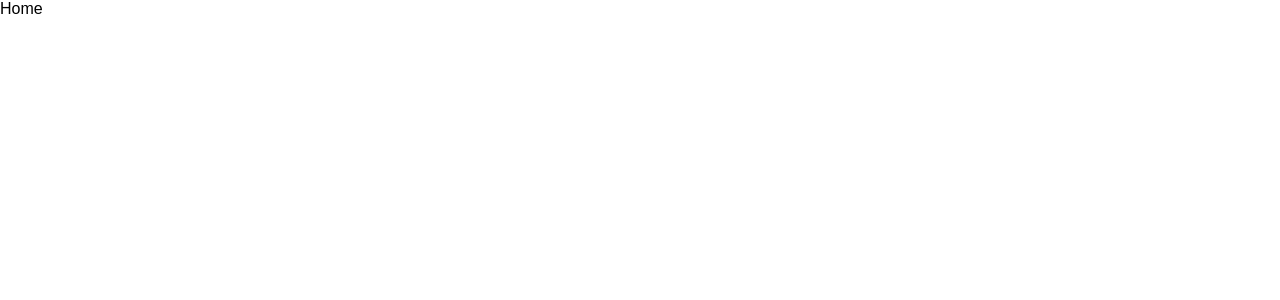
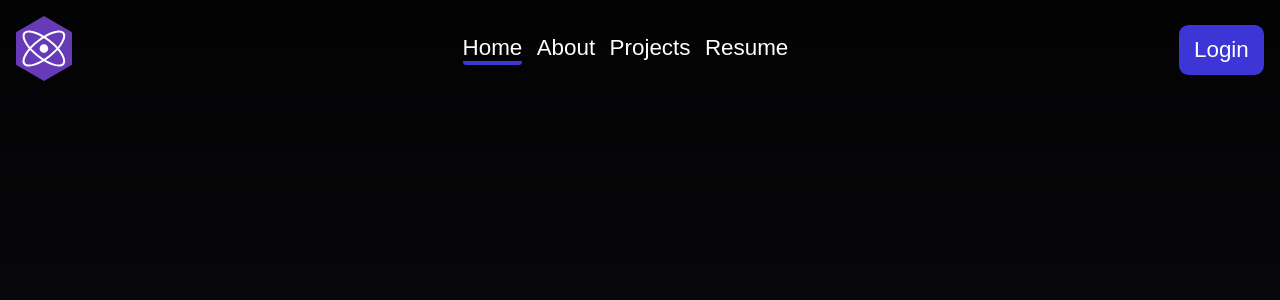
Before and after one commit to Verdanix/Verdanix, a React (Vite) app in the folder frontend/: page / in a window 1280 px wide. Shown: the top 300 px of the page. Built offline with nearby package versions, Linux system fonts and the light colour scheme.

Commit message:
Finished responsive header
- Added XS, SM, MD, and LG sizes

```diff
--- a/frontend/package.json
+++ b/frontend/package.json
@@ -11,11 +11,17 @@
     "format": "prettier --write ."
   },
   "dependencies": {
+    "@emotion/react": "^11.14.0",
+    "@emotion/styled": "^11.14.0",
     "@fontsource-variable/inter": "^5.1.0",
+    "@mui/icons-material": "^6.2.0",
+    "@mui/material": "^6.2.0",
     "@vitejs/plugin-react": "^4.3.4",
     "dotenv": "^16.4.7",
     "react": "^19.0.0",
     "react-dom": "^19.0.0",
+    "react-resize-detector": "^12.0.1",
+    "react-responsive": "^10.0.0",
     "react-router": "^7.0.2"
   },
   "devDependencies": {
--- /dev/null
+++ b/frontend/src/components/Navbar.jsx
@@ -0,0 +1,74 @@
+
+import { useResizeDetector } from 'react-resize-detector';
+import logo from '../assets/logo.svg'
+import { md } from '../variables';
+import './Navbar.scss';
+
+import { useState } from 'react';
+
+function MobileNavbar({ activeName }) {
+    const [menuOpen, setMenuOpen] = useState(false);
+
+    return (
+        <>
+            <nav id='mobile-nav'>
+                <a href='/'>
+                    <img id='header-logo' src={logo} alt="Mason Root's Logo" />
+                </a>
+
+                <div className='hamburger' onClick={() => setMenuOpen(!menuOpen)}>
+                    <div className='burger burger1'></div>
+                    <div className='burger burger2'></div>
+                    <div className='burger burger3'></div>
+                </div>
+            </nav>
+            <ul className={`links ${menuOpen ? 'open' : ''}`}>
+                <li className={activeName === 'home' ? 'active' : ''}>
+                    <a href='/'>Home</a>
+                </li>
+                <li className={activeName === 'about' ? 'active' : ''}>
+                    <a href='/about'>About</a>
+                </li>
+                <li className={activeName === 'projects' ? 'active' : ''}>
+                    <a href='/projects'>Projects</a>
+                </li>
+                <li className={activeName === 'resume' ? 'active' : ''}>
+                    <a href='/resume'>Resume</a>
+                </li>
+            </ul>
+        </>
+    )
+}
+
+function DesktopNavbar({ activeName }) {
+    const isHome = activeName === 'home';
+    const isAbout = activeName === 'about';
+    const isProjects = activeName === 'projects';
+    const isResume = activeName === 'resume';
+
+    return (
+        <nav id='desktop-nav'>
+            <a href='/'>
+                <img id='header-logo' src={logo} alt="Mason Root's Logo" />
+            </a>
+            <div id='centerlinks'>
+                <a className={isHome ? 'active' : ''} href='/'>Home</a>
+                <a className={isAbout ? 'active' : ''} href='/about'>About</a>
+                <a className={isProjects ? 'active' : ''} href='/projects'>Projects</a>
+                <a className={isResume ? 'active' : ''} href='/resume'>Resume</a>
+            </div>
+            <a id='loginbutton' href='/login'>Login</a>
+        </nav>
+    )
+}
+export default function Navbar({ activeName }) {
+    const { width, height, ref } = useResizeDetector();
+
+
+    return (
+        <div ref={ref}>
+            {width <= md ? <MobileNavbar activeName={activeName} /> : <DesktopNavbar activeName={activeName} />}
+        </div>
+    )
+
+}
--- /dev/null
+++ b/frontend/src/components/Navbar.scss
@@ -0,0 +1,239 @@
+@use '../styles/variables.scss' as *;
+
+$desktop-font-size: 1.4rem;
+$desktop-font-size2: 1rem;
+$desktop-border-size: 0.25rem;
+
+$xs-mobile-hamburger-menu-size: 1.4rem;
+$mobile-hamburger-menu-size: 2.2rem;
+
+$mobile-links-font-size: 1.2rem;
+
+nav {
+    display: flex;
+    align-items: center;
+}
+
+#header-logo {
+    height: auto;
+}
+
+.links {
+    display: none;
+    position: absolute;
+    top: 0;
+    right: 0;
+    background-color: $primary-color;
+    list-style: none;
+    flex-direction: column;
+    align-items: flex-start;
+    z-index: 9;
+
+    &.open {
+        display: flex;
+        right: 0;
+    }
+
+    li {
+        a {
+            color: white;
+            text-decoration: none;
+            font-size: $mobile-links-font-size;
+            transition: color 0.3s;
+        }
+
+        &.active a {
+            font-weight: bold;
+        }
+
+    }
+}
+
+#mobile-nav {
+    .hamburger {
+        display: inherit;
+        justify-content: space-around;
+        flex-flow: column nowrap;
+        z-index: 10;
+        color: white;
+
+        .burger {
+            background-color: white;
+            transition: all 0.3s linear;
+        }
+    }
+}
+
+#desktop-nav {
+    justify-content: space-between;
+
+    #centerlinks {
+        display: inherit;
+
+        a {
+            color: white;
+            text-decoration: none;
+            transition: color 0.3s;
+
+            &:hover {
+                color: $primary-color;
+            }
+        }
+    }
+
+    #loginbutton {
+        color: white;
+        text-decoration: none;
+        transition: background-color 0.3s, border 0.3s, color 0.3s;
+    }
+}
+
+@media screen and (max-width: $xsm) {
+    #mobile-nav {
+        padding: 0.6rem;
+        justify-content: space-between;
+
+        #header-logo {
+            width: 1.8rem;
+        }
+
+        .hamburger {
+            display: inherit;
+            justify-content: space-around;
+            flex-flow: column nowrap;
+            z-index: 10;
+            color: white;
+            width: $xs-mobile-hamburger-menu-size;
+            height: $xs-mobile-hamburger-menu-size;
+
+            .burger {
+                width: $xs-mobile-hamburger-menu-size;
+                height: 0.25rem;
+                background-color: white;
+                border-radius: 10px;
+                transition: all 0.3s linear;
+            }
+        }
+    }
+
+
+    .links {
+        padding: 2.6rem 2rem;
+        li {
+            margin: 0.2rem 0;
+        }
+    }
+}
+
+
+@media screen and (min-width: $xsm) and (max-width: $md) {
+    #mobile-nav {
+        padding: 0.6rem;
+        justify-content: space-between;
+
+        #header-logo {
+            width: 2.5rem;
+        }
+
+        .hamburger {
+            display: inherit;
+            justify-content: space-around;
+            flex-flow: column nowrap;
+            z-index: 10;
+            color: white;
+            width: $mobile-hamburger-menu-size;
+            height: $mobile-hamburger-menu-size;
+
+            .burger {
+                width: $mobile-hamburger-menu-size;
+                height: 0.25rem;
+                background-color: white;
+                border-radius: 10px;
+                transition: all 0.3s linear;
+            }
+        }
+    }
+
+
+    .links {
+        padding: 3.4rem 2.2rem;
+        li {
+            margin: 0.2rem 0;
+        }
+    }
+}
+
+
+@media screen and (min-width: $md) and (max-width: $lg) {
+    #desktop-nav {
+        padding: 1rem;
+
+        #header-logo {
+            width: 2.7rem;
+        }
+
+        #centerlinks {
+            gap: 0.9rem;
+
+            a {
+                font-size: $desktop-font-size2;
+            }
+
+
+            .active {
+                border-bottom: $desktop-border-size solid $primary-color;
+                border-radius: 0.2rem;
+            }
+        }
+
+        #loginbutton {
+            padding: 0.3rem 0.7rem;
+            font-size: $desktop-font-size2;
+            border: $desktop-border-size solid $primary-color;
+            background-color: $primary-color;
+            border-radius: 0.6rem;
+
+            &:hover {
+                color: $primary-color;
+                background-color: transparent;
+            }
+        }
+    }
+}
+
+@media screen and (min-width: $lg) {
+    #desktop-nav {
+        padding: 1rem;
+
+        #header-logo {
+            width: 3.5rem;
+        }
+
+        #centerlinks {
+            gap: 0.9rem;
+
+            a {
+                font-size: $desktop-font-size;
+            }
+
+
+            .active {
+                border-bottom: $desktop-border-size solid $primary-color;
+                border-radius: 0.2rem;
+            }
+        }
+
+        #loginbutton {
+            padding: 0.5rem 0.7rem;
+            font-size: $desktop-font-size;
+            border: $desktop-border-size solid $primary-color;
+            background-color: $primary-color;
+            border-radius: 0.6rem;
+
+            &:hover {
+                color: $primary-color;
+                background-color: transparent;
+            }
+        }
+    }
+}
--- a/frontend/src/pages/Home/Home.jsx
+++ b/frontend/src/pages/Home/Home.jsx
@@ -1,6 +1,10 @@
-import './Home.scss';
+
+import Navbar from '../../components/Navbar.jsx';
+
 export default function Home() {
     return (
-        <>Home</>
+        <>
+            <Navbar activeName={'home'} />
+        </>
     )
 }
--- a/frontend/src/styles/style.scss
+++ b/frontend/src/styles/style.scss
@@ -1,11 +1,19 @@
-@use 'variables.scss';
+@use 'variables.scss' as *;
 
 * {
-  font-family: variables.$font;
+  font-family: $font;
+  margin: 0;
 }
 
-body {
-  margin: 0;
-  padding: 0;
-  box-sizing: border-box;
+#root {
+  min-width: 200px;
+  width: auto !important;
+  width: 200px;
+
+  min-height: 100vh;
+  height: auto !important;
+  height: 100vh;
+
+  background: -webkit-linear-gradient(top, $background-color1, $background-color2, $background-color3);
+  background-repeat: no-repeat;
 }
--- a/frontend/src/styles/variables.scss
+++ b/frontend/src/styles/variables.scss
@@ -1,2 +1,12 @@
 $font: 'Inter Variable', sans-serif;
+$primary_color: #3D35D6;
 $font-size: 16px;
+
+$xsm: 320px;
+$sm: 576px;
+$md: 768px;
+$lg: 992px;
+
+$background-color1: #030304;
+$background-color2: #09090C;
+$background-color3: #0F0F13;
--- /dev/null
+++ b/frontend/src/variables.js
@@ -0,0 +1,5 @@
+const sm = 576;
+const md = 768;
+const lg = 992;
+
+export {sm, md, lg};
```
Also changed, not shown: frontend/src/main.jsx (+6 -6 lines), frontend/src/assets/logo.svg (renamed from frontend/src/assets/preact.svg), frontend/src/pages/Home/Home.scss (deleted), 1 other file (tests, documents, lock files or other folders).
